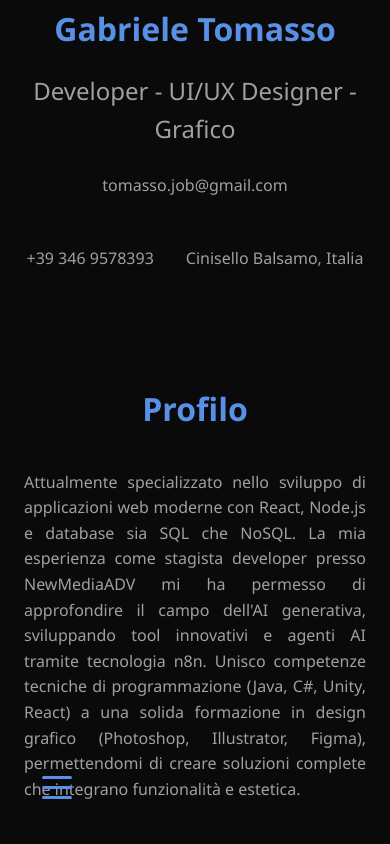
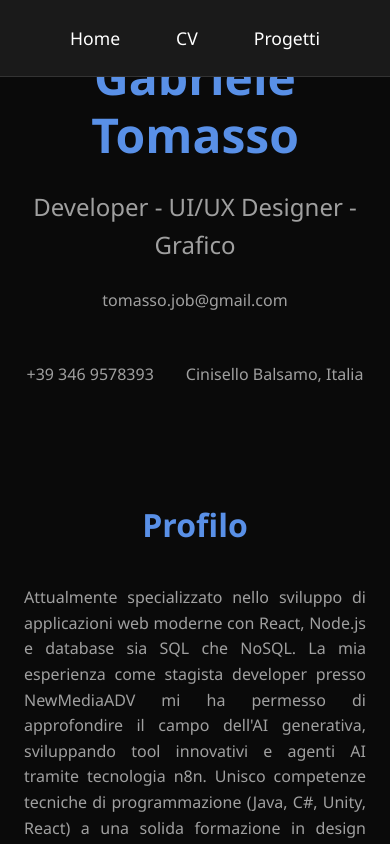
Before and after one commit to Tommiconlai/Portfolio, a React (Vite) app: page /#/cv in a window 390 px wide. Shown: the top 844 px of the page. Built offline with nearby package versions, Linux system fonts and the light colour scheme.

Commit message:
fix cv mobile

```diff
--- a/src/components/Header.jsx
+++ b/src/components/Header.jsx
@@ -1,27 +1,12 @@
-import { useState } from 'react';
 import { Link } from 'react-router-dom';
 
 function Header() {
-  const [isMenuOpen, setIsMenuOpen] = useState(false);
-
-  const toggleMenu = () => {
-    setIsMenuOpen(!isMenuOpen);
-  };
-
   return (
     <header>
-      {/* Burger menu button (visibile solo su mobile) */}
-      <button className="burger-menu" onClick={toggleMenu} aria-label="Toggle menu">
-        <span className={`burger-line ${isMenuOpen ? 'open' : ''}`}></span>
-        <span className={`burger-line ${isMenuOpen ? 'open' : ''}`}></span>
-        <span className={`burger-line ${isMenuOpen ? 'open' : ''}`}></span>
-      </button>
-
-      {/* Navigation menu */}
-      <nav className={isMenuOpen ? 'menu-open' : ''}>
-        <Link to="/" onClick={() => setIsMenuOpen(false)}>Home</Link>
-        <Link to="/cv" onClick={() => setIsMenuOpen(false)}>CV</Link>
-        <Link to="/projects" onClick={() => setIsMenuOpen(false)}>Progetti</Link>
+      <nav>
+        <Link to="/">Home</Link>
+        <Link to="/cv">CV</Link>
+        <Link to="/projects">Progetti</Link>
       </nav>
     </header>
   );
--- a/src/pages/CVPage.jsx
+++ b/src/pages/CVPage.jsx
@@ -174,10 +174,10 @@ function CVPage() {
                         <strong>Italiano:</strong> Madrelingua
                     </div>
                     <div className="language-item">
-                        <strong>Inglese:</strong> Intermedio (B2)
+                        <strong>Inglese:</strong> Intermedio (B1)
                     </div>
                     <div className="language-item">
-                        <strong>Spagnolo:</strong> Base (A2)
+                        <strong>Spagnolo:</strong> Base (A1)
                     </div>
                 </div>
             </section>
--- a/src/styles/style.css
+++ b/src/styles/style.css
@@ -808,18 +808,74 @@ footer {
 
 /* ==================== RESPONSIVE ==================== */
 @media (max-width: 768px) {
-  /* ==================== MOBILE BURGER MENU ==================== */
+  /* ==================== MOBILE HEADER ==================== */
 
-  /* Trasforma header in container per burger menu */
+  /* Header diventa una barra orizzontale in alto */
   header {
+    width: 100vw;
+    height: auto;
+    padding: var(--spacing-sm) 0;
+    background-color: var(--color-bg-secondary);
+    border-right: none;
+    border-bottom: 1px solid var(--color-border);
+    position: sticky;
+    left: 0;
+    display: flex;
+    justify-content: center;
+    backdrop-filter: blur(10px);
+    z-index: 1000;
+  }
+
+  /* Rimuovi burger menu */
+  .burger-menu {
+    display: none;
+  }
+
+  /* Menu orizzontale */
+  header nav {
+    display: flex;
+    flex-direction: row;
+    height: auto;
+    width: auto;
+    gap: var(--spacing-md);
+    position: static;
+    transform: none;
+    opacity: 1;
+  }
+
+  header nav.menu-open {
+    display: flex;
+  }
+
+  header a {
+    writing-mode: horizontal-tb;
+    text-orientation: mixed;
+    rotate: 0deg;
+    padding: var(--spacing-xs) var(--spacing-sm);
     width: auto;
     height: auto;
-    padding: 0;
-    background: transparent;
-    border: none;
-    position: static;
-    backdrop-filter: none;
+    opacity: 1;
+    transform: none;
     display: block;
+    border-radius: var(--border-radius);
+  }
+
+  header a:hover {
+    background-color: rgba(59, 130, 246, 0.1);
+  }
+
+  header a::after {
+    bottom: -2px;
+    left: 50%;
+    top: auto;
+    width: 0;
+    height: 2px;
+    transform: translateX(-50%);
+  }
+
+  header a:hover::after {
+    width: 80%;
+    height: 2px;
   }
 
   /* Rimuovi margin-left dal contenuto */
@@ -827,97 +883,15 @@ footer {
     margin-left: 0;
   }
 
+  .skills-tags {
+    padding: var(--spacing-sm);
+    justify-content: space-between;
+    margin: 0 var(--spacing-sm) 0 var(--spacing-sm);
+  }
+
   /* Aggiusta SiegeCore per mobile */
   .siegecore-page {
     width: 100vw;
-  }
-
-  /* Mostra burger menu */
-  .burger-menu {
-    display: flex;
-    flex-direction: column;
-    justify-content: space-around;
-    width: 50px;
-    height: 50px;
-    position: fixed;
-    bottom: var(--spacing-lg);
-    left: var(--spacing-lg);
-    background-color: transparent;
-    border: none;
-    padding: 10px;
-    z-index: 1000;
-    transition: all 0.3s ease;
-  }
-
-  .burger-line {
-    width: 100%;
-    height: 3px;
-    background-color: var(--color-accent);
-    transition: all 0.3s ease;
-    border-radius: 2px;
-  }
-
-  /* Animazione burger a X quando aperto */
-  .burger-line.open:nth-child(1) {
-    transform: rotate(-45deg) translate(-7px, 7px);
-  }
-
-  .burger-line.open:nth-child(2) {
-    transform: rotate(45deg);
-  }
-
-  .burger-line.open:nth-child(3) {
-    opacity: 0;
-  }
-
-  /* Menu icone che appaiono dal basso */
-  header nav {
-    position: fixed;
-    bottom: calc(var(--spacing-lg) + 70px);
-    left: var(--spacing-lg);
-    flex-direction: column-reverse;
-    gap: var(--spacing-md);
-    z-index: 999;
-    display: none;
-  }
-
-  header nav.menu-open {
-    display: flex;
-  }
-
-  header nav a {
-    width: 50px;
-    height: 50px;
-    background-color: transparent;
-    border: none;
-    display: flex;
-    align-items: center;
-    justify-content: center;
-    font-size: 0.9rem;
-    writing-mode: horizontal-tb;
-    text-orientation: mixed;
-    rotate: 0deg;
-    padding: 0;
-    opacity: 0;
-    transform: translateY(30px);
-    animation: slideUpFade 0.4s ease forwards;
-  }
-
-  /* Ritardi per animazione cascata */
-  header nav a:nth-child(1) {
-    animation-delay: 0.1s;
-  }
-
-  header nav a:nth-child(2) {
-    animation-delay: 0.2s;
-  }
-
-  header nav a:nth-child(3) {
-    animation-delay: 0.3s;
-  }
-
-  header nav a::after {
-    display: none;
   }
 
   .hero-content h1 {
@@ -959,10 +933,11 @@ footer {
   }
 
   .card-icons-grid {
-    grid-template-columns: 1fr;
+    grid-template-columns: auto auto;
   }
 }
 
+/*
 @media (max-width: 480px) {
   .hero-content h1 {
     font-size: 2rem;
@@ -985,3 +960,4 @@ footer {
     width: 100%;
   }
 }
+  */
```
